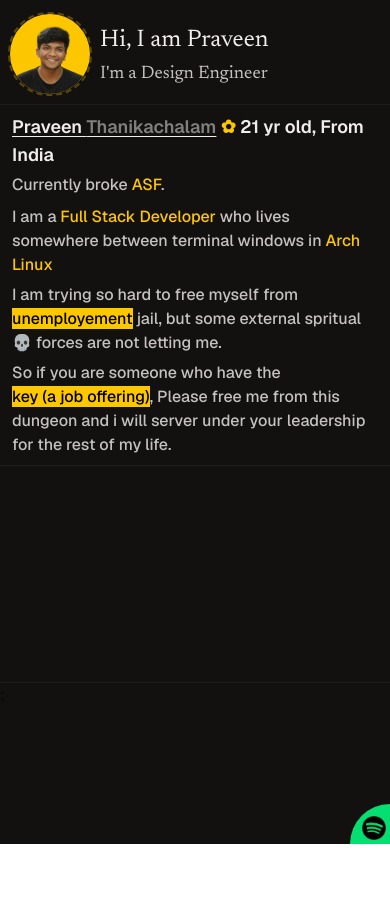
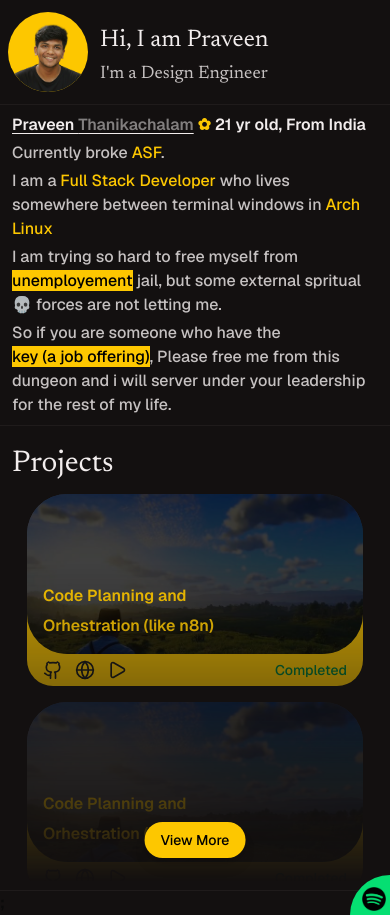
Before and after one commit to prave01/portfolio-2026, a Next.js app: page / in a window 390 px wide. Before the commit the page ends 844 px from the top, so only its background shows below. Built offline with nearby package versions, Linux system fonts and the light colour scheme.

Commit message:
minimal changes

```diff
--- a/app/page.tsx
+++ b/app/page.tsx
@@ -3,6 +3,7 @@
 import About from "@/components/custom/molecule/About";
 import Connect from "@/components/custom/molecule/Connect";
 import Header from "@/components/custom/molecule/Header";
+import Projects from "@/components/custom/molecule/Projects";
 import SpotifyNotifer from "@/components/custom/molecule/SpotifyNotifier";
 import { Separator } from "@/components/ui/separator";
 
@@ -21,7 +22,7 @@ export default function Home() {
         <Separator className="bg-primary/5" />
         <About />
         <Separator className="bg-primary/5" />
-        <Connect />
+        <Projects />
         <Separator className="bg-primary/5" />
       </div>
       <SpotifyNotifer />;
--- /dev/null
+++ b/components/custom/atom/HoverCardProject.tsx
@@ -0,0 +1,27 @@
+import {
+  HoverCard,
+  HoverCardContent,
+  HoverCardTrigger,
+} from "@/components/ui/hover-card";
+import { X } from "lucide-react";
+
+export function HoverCardProject({ children }: { children: React.ReactNode }) {
+  return (
+    <HoverCard openDelay={200} closeDelay={100}>
+      <HoverCardTrigger asChild>{children}</HoverCardTrigger>
+      <HoverCardContent
+        align="center"
+        side="top"
+        className="flex translate-y-30 translate-x-20 transition-all w-64
+          flex-col gap-0.5 relative"
+      >
+        <X className="absolute right-2 top-2 size-5 text-muted-foreground" />
+        <div className="font-semibold">@nextjs</div>
+        <div>The React Framework – created and maintained by @vercel.</div>
+        <div className="text-muted-foreground mt-1 text-xs">
+          Joined December 2021
+        </div>
+      </HoverCardContent>
+    </HoverCard>
+  );
+}
--- a/components/custom/molecule/About.tsx
+++ b/components/custom/molecule/About.tsx
@@ -3,7 +3,7 @@ import TextEntry from "../atom/TextEntry";
 export default function About() {
   return (
     <div className="h-auto w-full px-3 md:px-2">
-      <p className="text-primary font-semibold text-lg">
+      <p className="text-primary font-semibold text-md">
         {" "}
         <span className="underline underline-offset-3">
           Praveen <span className="text-primary/50">Thanikachalam</span>
@@ -11,10 +11,10 @@ export default function About() {
         <span className="text-yellow-400">✿</span> 21 yr old, From India
       </p>
       <ul
-        className="text-primary/80 flex gap-y-0.5 md:gap-0.5 flex-col text-md
+        className="text-primary/80 flex md:gap-0.5 gap-0 flex-col text-md
           font-medium"
       >
-        <li className="flex gap-1 md:flex-row flex-col">
+        <li className="flex gap-0 lg:gap-1 md:flex-row flex-col">
           {" "}
           <TextEntry delay={0.5}>
             {" "}
--- a/components/custom/molecule/Header.tsx
+++ b/components/custom/molecule/Header.tsx
@@ -64,8 +64,8 @@ export default function Header() {
         </p>
       </div>
       <div
-        className="size-21 border-yellow-400/30 border-dashed relative border-2
-          [corner-shape:squircle] rounded-[40px]"
+        className="size-21 border-yellow-400/30 border-none lg:border-dashed
+          relative border-2 [corner-shape:squircle] rounded-[40px]"
       >
         {" "}
         <Image
--- /dev/null
+++ b/components/custom/molecule/Projects.tsx
@@ -0,0 +1,140 @@
+"use client";
+import Image from "next/image";
+import TextEntry from "../atom/TextEntry";
+import { useRef } from "react";
+import { useInView } from "motion/react";
+
+import { motion } from "motion/react";
+import { GithubIcon, Globe, Play } from "lucide-react";
+import {
+  Tooltip,
+  TooltipContent,
+  TooltipTrigger,
+} from "@/components/ui/tooltip";
+import { Button } from "@/components/ui/button";
+export default function Projects() {
+  const ref = useRef(null);
+  const isInView = useInView(ref, { once: true, amount: 0.5 });
+  return (
+    <div className="relative w-full">
+      <p
+        className="font-news text-3xl font-medium text-primary px-3 lg:pt-0
+          pt-3"
+      >
+        Projects
+      </p>
+
+      <Button
+        className="absolute bottom-6 left-1/2 -translate-x-1/2 z-10 rounded-full
+          bg-yellow-400 text-black shadow-lg hover:shadow-xl transition-all"
+      >
+        View More
+      </Button>
+      <div
+        className="px-3 lg:pt-5 pt-3 grid gap-12 lg:gap-8 grid-cols-1
+          items-center justify-center lg:grid-cols-2 w-full h-100
+          overflow-hidden mask-b-from-20% mask-b-to-100%"
+      >
+        {Array.from({ length: 4 }).map((_, idx) => (
+          <div key={idx} className="relative mx-auto group w-fit h-auto z-0">
+            <motion.div
+              ref={ref}
+              className="lg:h-50 h-40 group-hover:-translate-y-5 transition-all
+                duration-150 ease-in-out w-84 lg:w-85 border-primary/80
+                [corner-shape:squircle] rounded-[40px] overflow-clip relative
+                z-10 group-hover:shadow-[0px_1px_8px_var(--color-black)]"
+            >
+              {isInView && (
+                <div
+                  className="absolute flex flex-col items-start justify-end
+                    w-full p-4 h-full bg-black/50 z-10"
+                >
+                  <TextEntry className="max-w-50 w-full text-yellow-400">
+                    Code Planning and
+                  </TextEntry>
+                  <TextEntry delay={0.2} className="text-yellow-400 mt-0.5">
+                    Orhestration (like n8n)
+                  </TextEntry>
+                </div>
+              )}
+              <Image
+                src={"/aa.jpeg"}
+                className="object-cover brightness-50"
+                alt={""}
+                width={500}
+                height={500}
+              />
+            </motion.div>
+            <div
+              className="h-20 translate-y-8 lg:group-hover:translate-y-6
+                transition-all duration-150 ease-in-out w-full absolute
+                lg:bg-yellow-400/50 bg-yellow-400/80
+                lg:group-hover:bg-yellow-400/80 bottom-0 lg:translate-y-0.5
+                rounded-b-4xl [corner-shape:squircle] -z-10
+                group-hover:shadow-[0px_-1px_4px_var(--color-black)_inset]"
+            >
+              <div
+                className="absolute -bottom-1 lg:bottom-1 w-full h-10 flex
+                  items-center gap-3 justify-start px-4"
+              >
+                {" "}
+                <Tooltip delayDuration={800}>
+                  <TooltipTrigger>
+                    {" "}
+                    <GithubIcon
+                      className="text-neutral-900 hover:text-gray-200
+                        rounded-full transition-all duration-150 size-5
+                        ease-in-out"
+                    />
+                  </TooltipTrigger>
+                  <TooltipContent
+                    side="top"
+                    className="backdrop-blur-md text-white bg-black/50"
+                  >
+                    Github
+                  </TooltipContent>
+                </Tooltip>
+                <Tooltip delayDuration={800}>
+                  <TooltipTrigger>
+                    <Globe
+                      className="text-neutral-900 hover:text-blue-700
+                        rounded-full transition-all duration-150 size-5
+                        ease-in-out"
+                    />
+                  </TooltipTrigger>
+                  <TooltipContent
+                    side="top"
+                    className="backdrop-blur-md text-white bg-black/50"
+                  >
+                    Live
+                  </TooltipContent>
+                </Tooltip>
+                <Tooltip delayDuration={800}>
+                  <TooltipTrigger>
+                    <Play
+                      className="text-neutral-900 hover:text-red-700
+                        rounded-full transition-all duration-150 size-5
+                        ease-in-out"
+                    />
+                  </TooltipTrigger>
+                  <TooltipContent
+                    side="top"
+                    className="backdrop-blur-md text-white bg-black/50"
+                  >
+                    Demo{" "}
+                  </TooltipContent>
+                </Tooltip>
+                <p
+                  className="text-green-800 font-medium text-sm absolute
+                    bottom-1.2 right-4"
+                >
+                  Completed
+                </p>
+              </div>
+            </div>
+          </div>
+        ))}
+      </div>
+    </div>
+  );
+}
--- /dev/null
+++ b/components/ui/hover-card.tsx
@@ -0,0 +1,44 @@
+"use client"
+
+import * as React from "react"
+import { HoverCard as HoverCardPrimitive } from "radix-ui"
+
+import { cn } from "@/lib/utils"
+
+function HoverCard({
+  ...props
+}: React.ComponentProps<typeof HoverCardPrimitive.Root>) {
+  return <HoverCardPrimitive.Root data-slot="hover-card" {...props} />
+}
+
+function HoverCardTrigger({
+  ...props
+}: React.ComponentProps<typeof HoverCardPrimitive.Trigger>) {
+  return (
+    <HoverCardPrimitive.Trigger data-slot="hover-card-trigger" {...props} />
+  )
+}
+
+function HoverCardContent({
+  className,
+  align = "center",
+  sideOffset = 4,
+  ...props
+}: React.ComponentProps<typeof HoverCardPrimitive.Content>) {
+  return (
+    <HoverCardPrimitive.Portal data-slot="hover-card-portal">
+      <HoverCardPrimitive.Content
+        data-slot="hover-card-content"
+        align={align}
+        sideOffset={sideOffset}
+        className={cn(
+          "bg-popover text-popover-foreground data-[state=open]:animate-in data-[state=closed]:animate-out data-[state=closed]:fade-out-0 data-[state=open]:fade-in-0 data-[state=closed]:zoom-out-95 data-[state=open]:zoom-in-95 data-[side=bottom]:slide-in-from-top-2 data-[side=left]:slide-in-from-right-2 data-[side=right]:slide-in-from-left-2 data-[side=top]:slide-in-from-bottom-2 z-50 w-64 origin-(--radix-hover-card-content-transform-origin) rounded-md border p-4 shadow-md outline-hidden",
+          className
+        )}
+        {...props}
+      />
+    </HoverCardPrimitive.Portal>
+  )
+}
+
+export { HoverCard, HoverCardTrigger, HoverCardContent }
--- /dev/null
+++ b/components/ui/tooltip.tsx
@@ -0,0 +1,71 @@
+"use client";
+
+import * as React from "react";
+import { Tooltip as TooltipPrimitive } from "radix-ui";
+
+import { cn } from "@/lib/utils";
+
+function TooltipProvider({
+  delayDuration = 0,
+  ...props
+}: React.ComponentProps<typeof TooltipPrimitive.Provider>) {
+  return (
+    <TooltipPrimitive.Provider
+      data-slot="tooltip-provider"
+      delayDuration={delayDuration}
+      {...props}
+    />
+  );
+}
+
+function Tooltip({
+  ...props
+}: React.ComponentProps<typeof TooltipPrimitive.Root>) {
+  return (
+    <TooltipProvider>
+      <TooltipPrimitive.Root data-slot="tooltip" {...props} />
+    </TooltipProvider>
+  );
+}
+
+function TooltipTrigger({
+  ...props
+}: React.ComponentProps<typeof TooltipPrimitive.Trigger>) {
+  return <TooltipPrimitive.Trigger data-slot="tooltip-trigger" {...props} />;
+}
+
+function TooltipContent({
+  className,
+  sideOffset = 0,
+  children,
+  ...props
+}: React.ComponentProps<typeof TooltipPrimitive.Content>) {
+  return (
+    <TooltipPrimitive.Portal>
+      <TooltipPrimitive.Content
+        data-slot="tooltip-content"
+        sideOffset={sideOffset}
+        className={cn(
+          `bg-inherit text-black animate-in fade-in-0 zoom-in-95
+          data-[state=closed]:animate-out data-[state=closed]:fade-out-0
+          data-[state=closed]:zoom-out-95 data-[side=bottom]:slide-in-from-top-2
+          data-[side=left]:slide-in-from-right-2
+          data-[side=right]:slide-in-from-left-2
+          data-[side=top]:slide-in-from-bottom-2 z-50 w-fit
+          origin-(--radix-tooltip-content-transform-origin) rounded-md px-3
+          py-1.5 text-xs text-balance`,
+          className,
+        )}
+        {...props}
+      >
+        {children}
+        {/* <TooltipPrimitive.Arrow */}
+        {/*   className="fill-inherit bg-inherit z-50 size-2.5 */}
+        {/*     translate-y-[calc(-50%_-_2px)] rotate-45 rounded-[2px]" */}
+        {/* /> */}
+      </TooltipPrimitive.Content>
+    </TooltipPrimitive.Portal>
+  );
+}
+
+export { Tooltip, TooltipTrigger, TooltipContent, TooltipProvider };
```
